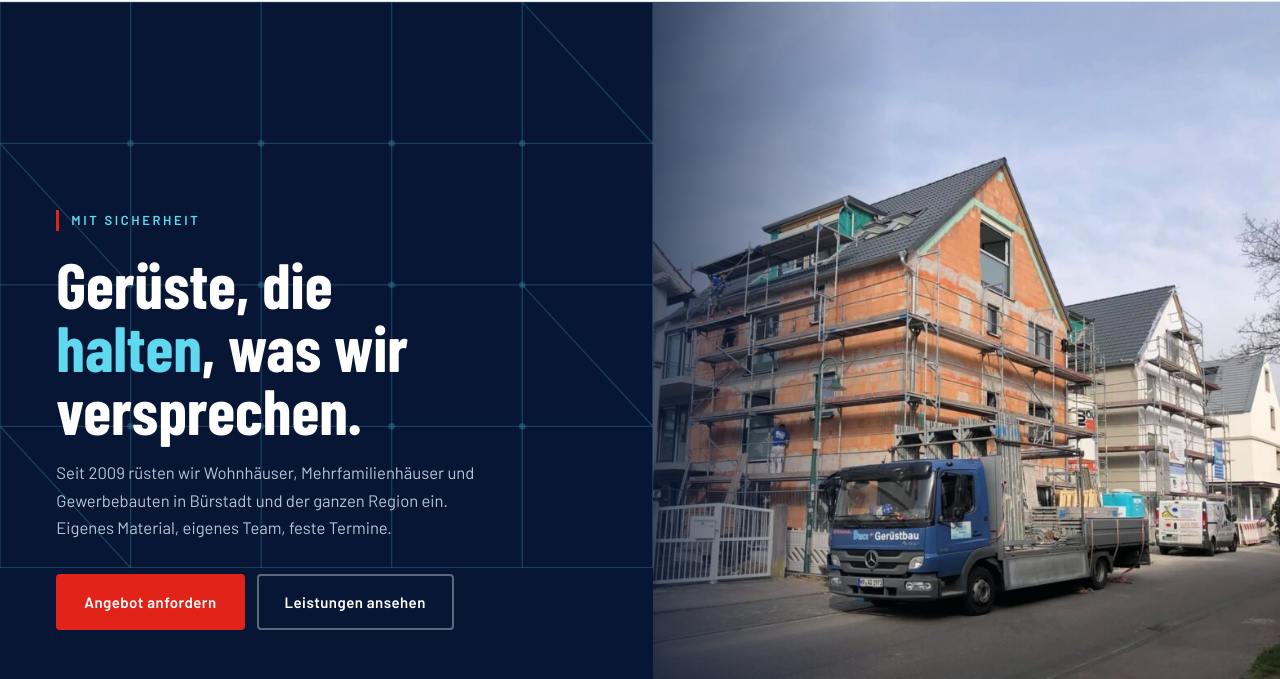
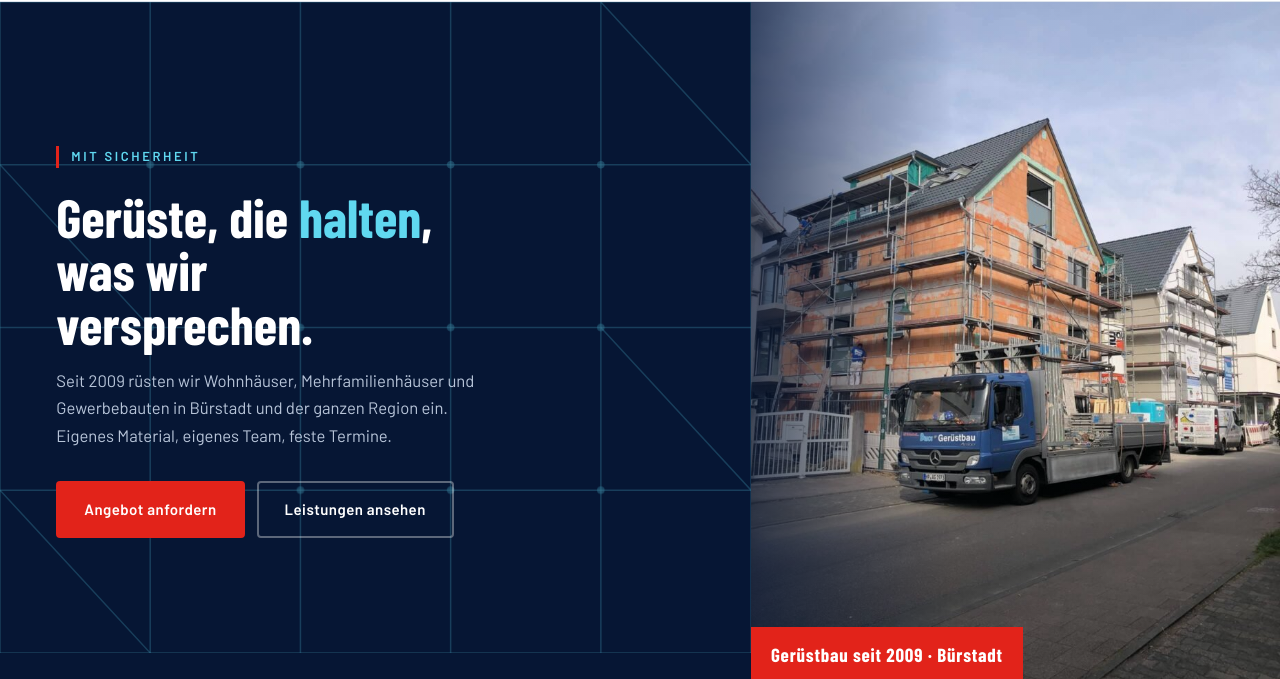
Before and after one commit to Bilal-Altu/avci-geruestbau, a plain HTML site: page index.html in a window 1280 px wide. Shown: the part 85-764 px from the top of the page. Drawn offline with nearby package versions, Linux system fonts and the light colour scheme.

Commit message:
Hero-Bereich passt wieder auf den ersten Bildschirm
Das Hochformat-Foto (768x1024) lag im normalen Fluss und bestimmte über sein
Seitenverhältnis die Höhe der Rasterzeile: bei 933 px Spaltenbreite ergab das
1245 px Höhe, obwohl der Textinhalt nur 376 px braucht. height:100% blieb
wirkungslos, weil die Zeile keine feste Höhe hatte. Dadurch standen die
Schaltflächen unterhalb des sichtbaren Bereichs.

Das Bild ist jetzt absolut positioniert und bestimmt die Höhe nicht mehr mit.
Die Höhe kommt aus clamp(500px, 100svh - 110px, 680px), womit der Bereich auf
den ersten Bildschirm passt und das Kennzahlenband darunter hervorschaut.

Die Fotospalte ist von 49 auf 41 Prozent verschmälert. Bei 1920 px Fensterbreite
wird das Bild dadurch nur noch 1,02-fach statt 1,22-fach hochgerechnet, bei
1366 px gar nicht mehr. Überschrift von 70 auf 60 px verkleinert.

Co-Authored-By: Claude Opus 5 <noreply@anthropic.com>

```diff
--- a/index.html
+++ b/index.html
@@ -159,8 +159,13 @@ h1,h2,h3,.cond{font-family:"Barlow Condensed",system-ui,sans-serif;font-weight:7
 
 /* ---------- Hero: Foto links vom Textpanel ---------- */
 .hero{
-  display:grid;grid-template-columns:1.02fr .98fr;
-  background:var(--navy);min-height:clamp(540px,76vh,740px);
+  display:grid;
+  /* Schmalere Fotospalte: Die Quelldatei ist nur 768 px breit, alles darüber
+     wird hochgerechnet und wirkt unscharf. */
+  grid-template-columns:1.42fr 1fr;
+  background:var(--navy);
+  min-height:clamp(500px,calc(100vh - 110px),680px);
+  min-height:clamp(500px,calc(100svh - 110px),680px);
 }
 .hero-panel{
   position:relative;overflow:hidden;
@@ -182,14 +187,18 @@ h1,h2,h3,.cond{font-family:"Barlow Condensed",system-ui,sans-serif;font-weight:7
   font-size:13px;font-weight:600;letter-spacing:.2em;text-transform:uppercase;color:var(--cyan);
 }
 .hero h1{
-  font-size:clamp(40px,5vw,70px);line-height:.98;color:#fff;
-  margin-bottom:18px;max-width:15ch;
+  font-size:clamp(38px,4.2vw,60px);line-height:1;color:#fff;
+  margin-bottom:16px;max-width:16ch;
 }
 .hero h1 em{font-style:normal;color:var(--cyan)}
 .hero-lead{color:#b7c4d8;font-size:clamp(16px,1.3vw,18.5px);max-width:46ch;margin-bottom:32px}
 .hero-btns{display:flex;gap:12px;flex-wrap:wrap}
-.hero-photo{position:relative;background:var(--navy-2)}
-.hero-photo img{width:100%;height:100%;object-fit:cover;object-position:center 58%}
+.hero-photo{position:relative;background:var(--navy-2);overflow:hidden}
+/* Absolut positioniert: Im normalen Fluss bestimmt das Hochformat-Foto über
+   sein Seitenverhältnis die Zeilenhöhe und macht den Hero-Bereich viel zu
+   hoch (height:100% greift ohne feste Zeilenhöhe nicht). */
+.hero-photo img{position:absolute;inset:0;width:100%;height:100%;
+  object-fit:cover;object-position:center 58%}
 .hero-photo::after{
   content:"";position:absolute;inset:0;
   background:linear-gradient(90deg,rgba(6,22,52,.72) 0%,rgba(6,22,52,.06) 38%,rgba(6,22,52,0) 100%);
```
